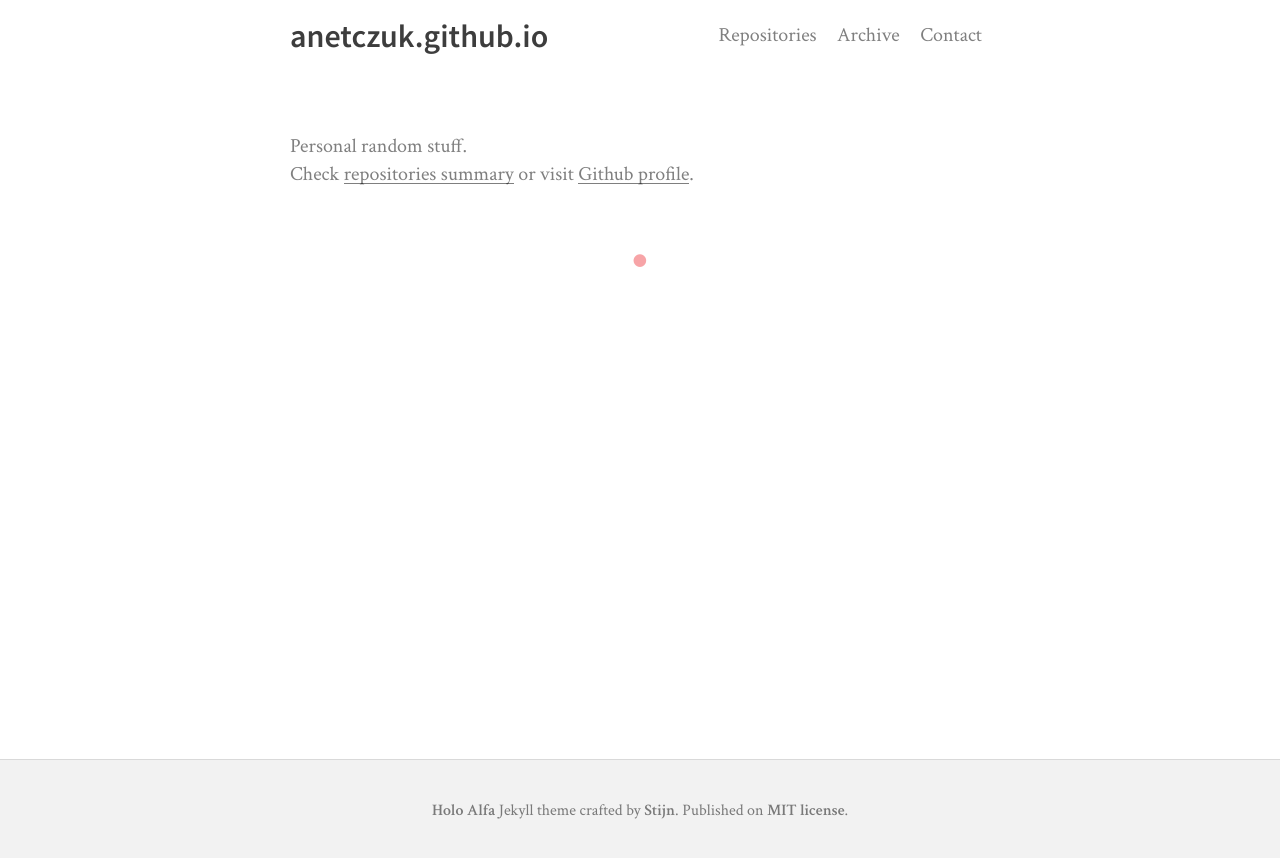
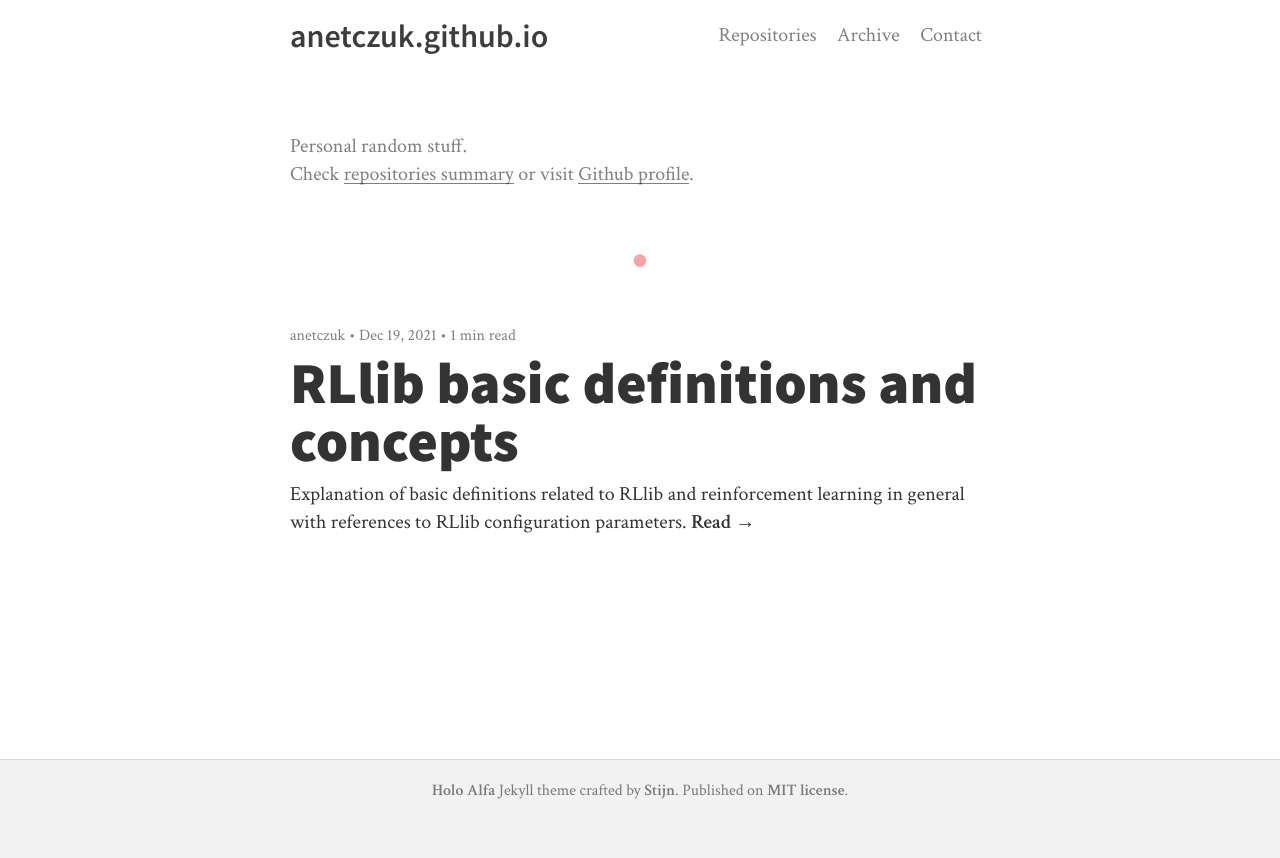
Before and after one commit to anetczuk/anetczuk.github.io, a Jekyll site: the page built from docs/index.html, in a window 1280 px wide. Shown: the top 858 px of the page. Built offline with Jekyll 4.4.1, drawn with Linux system fonts in a browser that asks for light colours; nearby versions of some CDN libraries; the list of posts is cut into pages by our own code; some of the changed lines change nothing that is shown.

Commit message:
Add post "RLlib basic definitions and concepts"

```diff
--- /dev/null
+++ b/docs/_posts/2021-12-19-rllib-definiotions.md
@@ -0,0 +1,38 @@
+---
+title: RLlib basic definitions and concepts
+
+summary: Explanation of basic definitions related to RLlib and reinforcement learning in general with references to RLlib configuration parameters.
+---
+
+
+RLlib allows to configure execution of it's algorithms using plenty of configuration parameters. Those parameres can be difficult to understand at first glance. Following dictionary might be helpful for novice users to start with RL and RLlib.
+
+- *environment* -- world where training and evaluation of agent take place.
+
+- *task* -- exercises to execute and goals to achieve on given environment. Task is *episodic* when it has termination state (e.g. *MountainCar* problem), otherwise is describred as *continuous* (e.g. *Pendulum* problem). Continuous tasks are usually limited by `train_batch_size` config variable.
+
+- *episode* -- single execution of task from it's beginning to end.
+
+- *rollout* -- sequence of state and action. During training, length of rollout is controlled by `batch_mode` and `rollout_fragment_length`.
+
+- *epoch* -- one propagation and update of weights through neural network. In broader context can be treated as single iteration of training or evaluation phase.
+
+- *timestep* -- single step executed on environment. Multiple timesteps make up the episode.
+
+- *training* -- execution of single epoch with learning phase.
+
+- *evaluation* -- execution of single epoch without learning phase.
+
+- *metrics* -- agregated values describing quality of training phase. Basic result metrics are `episode_reward_max`, `episode_reward_mean` and `episode_reward_min`. Number of *metrics* samples is controlled by `metrics_num_episodes_for_smoothing` variable. Value '1' means not to perform aggregation of rewards from previous traininig iterations.
+
+- *learning rate* -- basic parameter of learning algorithms. Can be configured by `lr` parameter.
+
+- *bootstraping* -- updating (learning) value based on estimation rather than on exact value
+
+<br/>
+Based on RLlib/Ray version 1.9.0
+
+
+### References
+
+- RLlib documentation ([https://docs.ray.io/en/latest/rllib](https://docs.ray.io/en/latest/rllib))
--- a/docs/css/style.css
+++ b/docs/css/style.css
@@ -410,7 +410,7 @@ nav a.current {
   pre,
   p,
   form {
-    margin: 40px 0;
+    margin: 20px 0;
   }
   ol, ul {
     padding-left: 50px;
```
